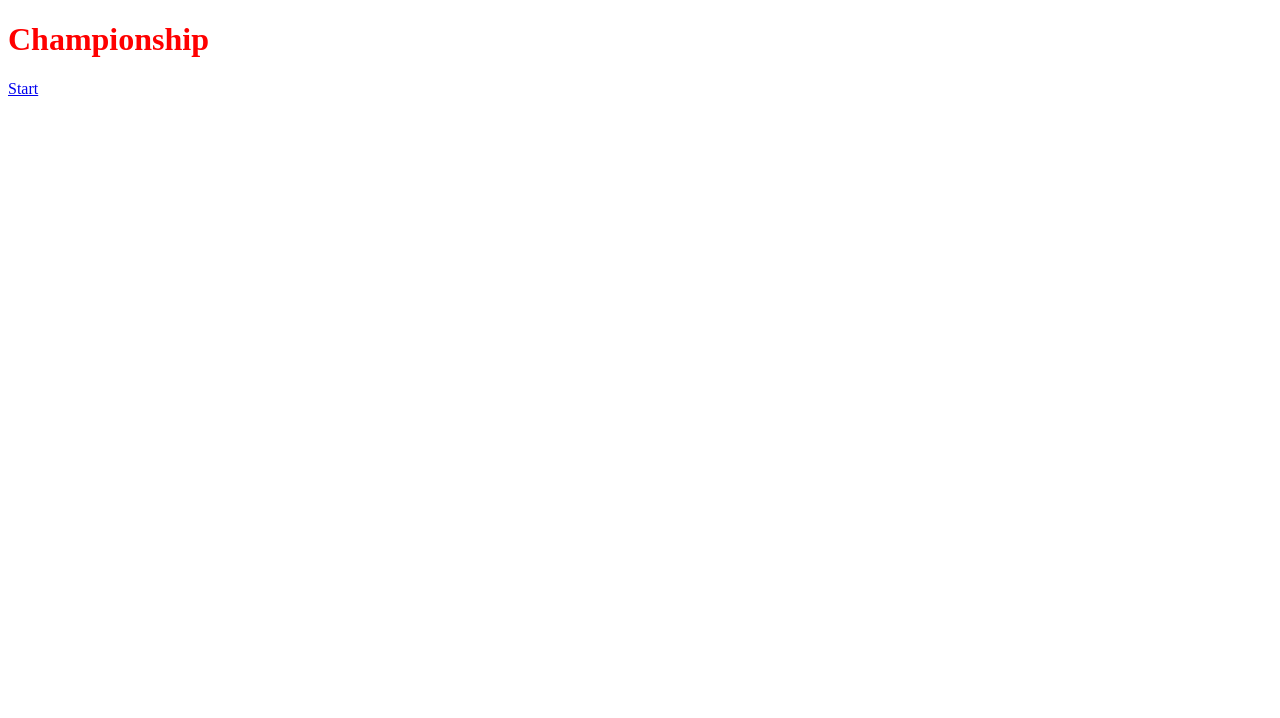
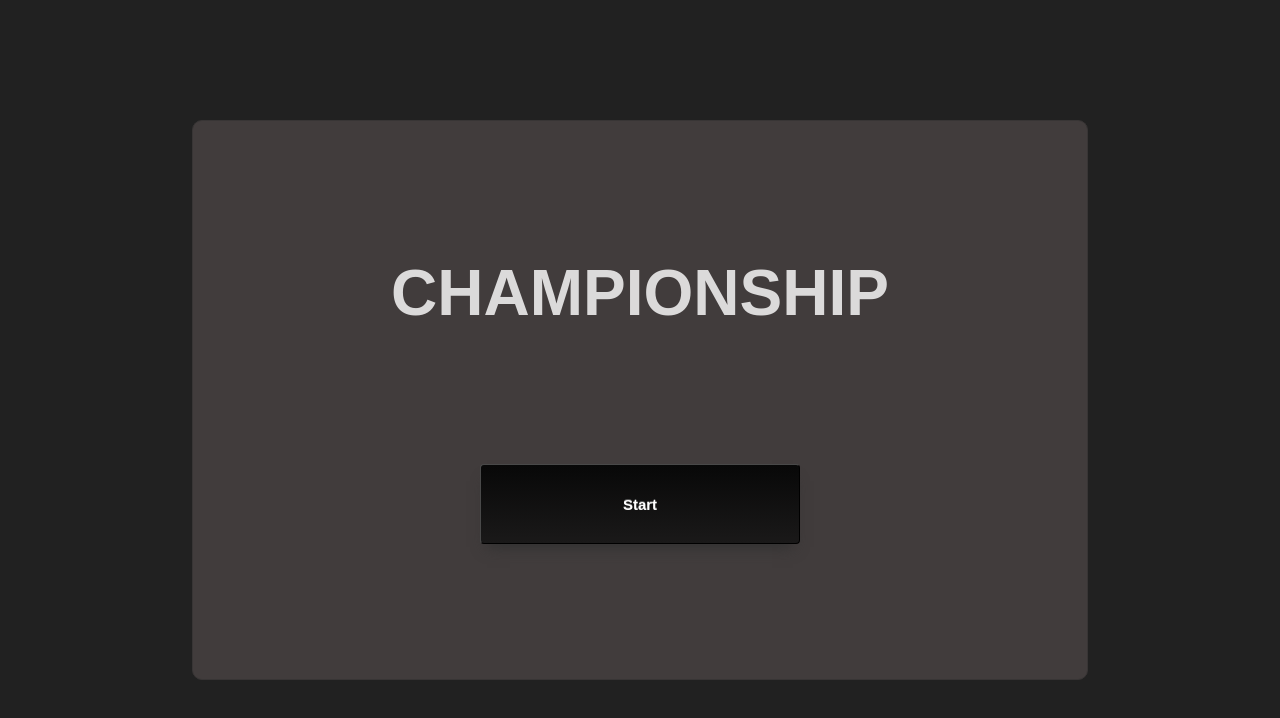
Before and after one commit to iagopedro/geopost-championship, a React (Vite) app: page / in a window 1280 px wide. Shown: the top 718 px of the page. Built offline with nearby package versions, Linux system fonts and the light colour scheme.

Commit message:
created basic layout for groups page

```diff
--- a/index.html
+++ b/index.html
@@ -4,7 +4,7 @@
     <meta charset="UTF-8" />
     <link rel="icon" type="image/svg+xml" href="/vite.svg" />
     <meta name="viewport" content="width=device-width, initial-scale=1.0" />
-    <title>Vite + React</title>
+    <title>Championship</title>
   </head>
   <body>
     <div id="root"></div>
--- a/src/App.jsx
+++ b/src/App.jsx
@@ -1,5 +1,7 @@
 import { BrowserRouter } from "react-router-dom";
 import { Router } from "./Router";
+
+import './global.css'
 
 function App() {
   return (
--- /dev/null
+++ b/src/global.css
@@ -0,0 +1,11 @@
+* {
+  margin: 0;
+  padding: 0;
+  box-sizing: border-box;
+}
+
+.main-container {
+  width: 100vw;
+  height: 100vh;
+  background-color: rgb(33,33,33);
+}
--- a/src/pages/Groups/index.jsx
+++ b/src/pages/Groups/index.jsx
@@ -1,7 +1,28 @@
 import React from "react";
 
+import "./styles.css"
+
 function Groups() {
-  return <h1>Groups</h1>
+  return (
+    <div className="main-container">
+      <header className="groups-header">
+        <span>Groups</span>
+      </header>
+      <div className="groups-container">
+        <aside className="match-buttons-box">
+          aside
+        </aside>
+
+        <main className="groups-list-box">
+          main
+        </main>
+
+        <section className="match-results-box">
+          section
+        </section>
+      </div>
+    </div>
+  )
 }
 
 export default Groups;
--- /dev/null
+++ b/src/pages/Groups/styles.css
@@ -0,0 +1,37 @@
+.groups-header {
+  display: flex;
+  align-items: center;
+  justify-content: center;
+
+  height: 5rem;
+}
+
+.groups-container {
+  display: flex;
+
+  align-items: center;
+  justify-content: space-around;
+
+  height: 85%;
+}
+
+.match-buttons-box {
+  background-color: red;
+  width: 15%;
+  height: 100%;
+  padding: 1rem;
+}
+
+.groups-list-box {
+  background-color: green;
+  width: 60%;
+  height: 100%;
+  padding: 1rem;
+}
+
+.match-results-box {
+  background-color: blue;
+  width: 25%;
+  height: 100%;
+  padding: 1rem;
+}
--- a/src/pages/Landing/index.jsx
+++ b/src/pages/Landing/index.jsx
@@ -5,9 +5,14 @@ import "./styles.css"
 
 function Landing() {
   return (
-    <div className="main-container">
-      <h1>Championship</h1>
-      <Link to="/groups">Start</Link>
+    <div className="main-container landing-container">
+      <div className="content">
+        <h1 className="landing-title">CHAMPIONSHIP</h1>
+
+        <Link to="/groups">
+          <button className="landing-start_button">Start</button>
+        </Link>
+      </div>
     </div>
   )
 }
--- a/src/pages/Landing/styles.css
+++ b/src/pages/Landing/styles.css
@@ -1,3 +1,45 @@
-h1 {
-  color: red;
+.landing-container {
+  display: flex;
+  align-items: center;
+  justify-content: center;
 }
+
+.content {
+  background-color: rgb(65, 60, 60);
+  width: 70%;
+  height: 70%;
+  border: 1px solid rgb(56, 53, 53);
+  border-radius: 10px;
+  display: flex;
+  flex-direction: column;
+  align-items: center;
+  justify-content: space-evenly;
+}
+
+.landing-title {
+  font-family: sans-serif;
+  color: rgba(255, 255, 255, 0.81);
+  font-size: 4rem;
+}
+
+.landing-start_button {
+  font-size:15px;
+  font-family: sans-serif;
+  width: 20rem;
+  height: 5rem;
+  border-width:1px;
+  color:#fff;
+  border-color:rgb(73, 73, 73);
+  font-weight:bold;
+  border-top-left-radius:4px;
+  border-top-right-radius:4px;
+  border-bottom-left-radius:4px;
+  border-bottom-right-radius:4px;
+  box-shadow: 0px 10px 14px -7px rgb(48, 48, 48);
+  text-shadow: 0px -1px 0px rgb(88, 88, 88);
+  background:linear-gradient(rgb(8, 8, 8), rgb(26, 25, 25));
+}
+
+.landing-start_button:hover {
+  background: linear-gradient(rgb(31, 31, 31), rgb(21, 22, 21));
+}
--- a/src/pages/global.css
+++ /dev/null
@@ -1,5 +0,0 @@
-* {
-  margin: 0;
-  padding: 0;
-  box-sizing: border-box;
-}
```
